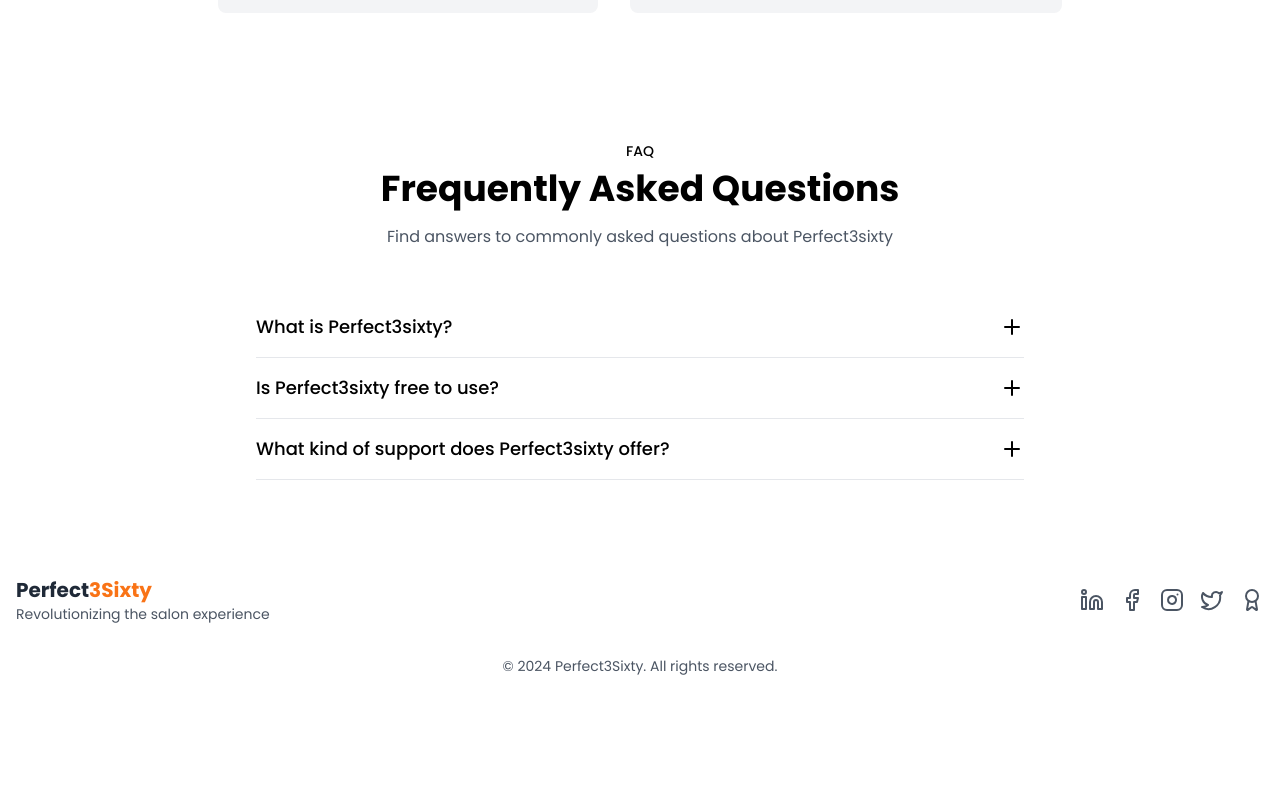
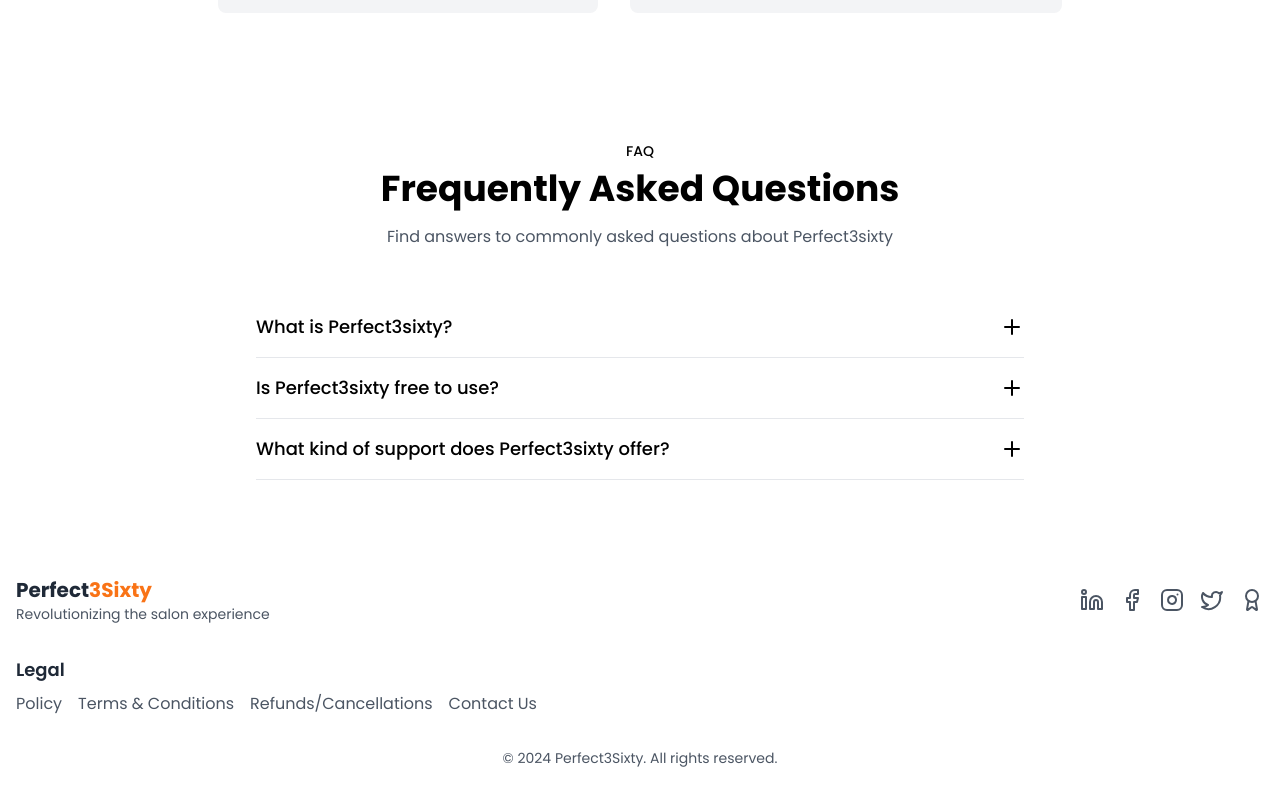
Before and after one commit to siddhantprateek/perfect3sixty, a React (Create React App) app: page / in a window 1280 px wide. Shown: the part 2855-3655 px from the top of the page. Before the commit the page ends 3563 px from the top, so only its background shows below. Built offline with nearby package versions, Linux system fonts and the light colour scheme.

Commit message:
Update terms and conditions

```diff
--- a/src/App.tsx
+++ b/src/App.tsx
@@ -1,9 +1,11 @@
 import React from 'react';
 import './App.css';
 import { LandingPage, Policy } from './pages';
+import { RefundPolicy, TermsAndConditions, ContactInfo } from './pages/Legal/term.pages';
 import { Footer, Header } from './components';
 import { motion, AnimatePresence } from 'framer-motion';
 import { Routes, Route } from 'react-router-dom';
+
 function App() {
   return (
     <div className="App">
@@ -19,6 +21,9 @@
         <Routes>
           <Route path='/' element={<LandingPage />} />
           <Route path='/policy' element={<Policy />} />
+          <Route path='/terms' element={<TermsAndConditions/>} />
+          <Route path='/refunds' element={<RefundPolicy/>} />
+          <Route path='/contact-us' element={<ContactInfo/>} />
         </Routes>
         <motion.div
           initial={{ opacity: 0, y: 50 }}
--- a/src/components/footer/footer.tsx
+++ b/src/components/footer/footer.tsx
@@ -1,5 +1,6 @@
 import React from 'react';
 import { Linkedin, Facebook, Instagram, Twitter, Award } from 'lucide-react';
+import { Link } from 'react-router-dom';
 
 const Footer = () => {
   const socialLinks = [
@@ -15,7 +16,9 @@
       <div className="container mx-auto px-4">
         <div className="flex flex-col md:flex-row justify-between items-center">
           <div className="mb-4 md:mb-0">
-            <h3 className="text-xl font-bold text-gray-800">Perfect<span className='text-orange-500'>3Sixty</span></h3>
+            <h3 className="text-xl font-bold text-gray-800">
+              Perfect<span className="text-orange-500">3Sixty</span>
+            </h3>
             <p className="text-sm text-gray-600">Revolutionizing the salon experience</p>
           </div>
           <div className="flex space-x-4">
@@ -32,6 +35,26 @@
             ))}
           </div>
         </div>
+
+        {/* Legal Links Section */}
+        <div className="mt-8 text-center md:text-left">
+          <h4 className="text-lg font-semibold text-gray-800">Legal</h4>
+          <div className="flex flex-col md:flex-row space-y-2 md:space-y-0 md:space-x-4 mt-2">
+            <Link to="/policy" className="text-gray-600 hover:text-gray-800 transition-colors duration-300">
+              Policy
+            </Link>
+            <Link to="/terms" className="text-gray-600 hover:text-gray-800 transition-colors duration-300">
+              Terms & Conditions
+            </Link>
+            <Link to="/refunds" className="text-gray-600 hover:text-gray-800 transition-colors duration-300">
+              Refunds/Cancellations
+            </Link>
+            <Link to="/contact-us" className="text-gray-600 hover:text-gray-800 transition-colors duration-300">
+              Contact Us
+            </Link>
+          </div>
+        </div>
+
         <div className="mt-8 text-center text-sm text-gray-600">
           <p>&copy; {new Date().getFullYear()} Perfect3Sixty. All rights reserved.</p>
         </div>
--- /dev/null
+++ b/src/pages/Legal/term.pages.tsx
@@ -0,0 +1,61 @@
+
+const RefundPolicy = () => {
+  return (
+    <div className="min-h-screen">
+      <div className="max-w-6xl mx-auto px-4 py-10">
+        <h2 className="text-3xl font-bold mb-8">Refund and Cancellation Policy</h2>
+        <p className="mb-6">
+          If you are not satisfied with a service, you may request a refund. Once a request is received and verified, we initiate the refund process immediately.
+        </p>
+        <h3 className="text-2xl font-semibold mb-4">Refund Process</h3>
+        <p className="mb-4">
+          After processing your refund request, we will settle the amount with our payment provider. The entire process, including crediting the amount to your bank account, will take approximately 2-3 working days.
+        </p>
+        <h3 className="text-2xl font-semibold mb-4">Cancellation Policy</h3>
+        <p className="mb-4">
+        If you need to cancel an appointment, please do so at least 2 hours before the scheduled time to avoid cancellation fees. Refunds for cancellations will be processed according to the timelines mentioned above.
+        </p>
+      </div>
+    </div>
+  );
+};
+
+const TermsAndConditions = () => {
+  return (
+    <div className="min-h-screen">
+      <div className="max-w-6xl mx-auto px-4 py-10">
+        <h2 className="text-3xl font-bold mb-8">Terms and Conditions</h2>
+        <p className="mb-6">
+          Welcome to Perfect3Sixty. By using our platform, you agree to the following terms:
+        </p>
+        <ul className="list-disc ml-6 space-y-4">
+          <li>Services are available only to users in compliance with our platform policies.</li>
+          <li>Pricing is displayed in INR and is subject to change based on service provider rates.</li>
+          <li>Booking services are non-transferable and are valid only for the booked time and date.</li>
+        </ul>
+        <h3 className="text-2xl font-semibold mb-4 mt-8">Shipping Policy</h3>
+        <p className="mb-4">
+          Our services do not involve physical product shipments. However, digital confirmations are sent immediately upon booking completion.
+        </p>
+      </div>
+    </div>
+  );
+};
+
+const ContactInfo = () => {
+    return (
+      <div className="min-h-screen">
+        <div className="max-w-6xl mx-auto px-4 py-10">
+          <h2 className="text-3xl font-bold mb-8">Contact Us</h2>
+          <p>If you have any questions, please contact us:</p>
+          <p className="mt-2">
+            Email: mail@perfect3sixty.com<br />
+            Phone: +91-7077817628<br />
+            Complaint or Feedback: +91-8273511939<br />
+            {/* Address: [Operating Address in India] */}
+          </p>
+        </div>
+      </div>
+    );
+  };
+export { RefundPolicy, TermsAndConditions, ContactInfo };
```
Also changed, not shown: 1 other file (tests, documents, lock files or other folders).
